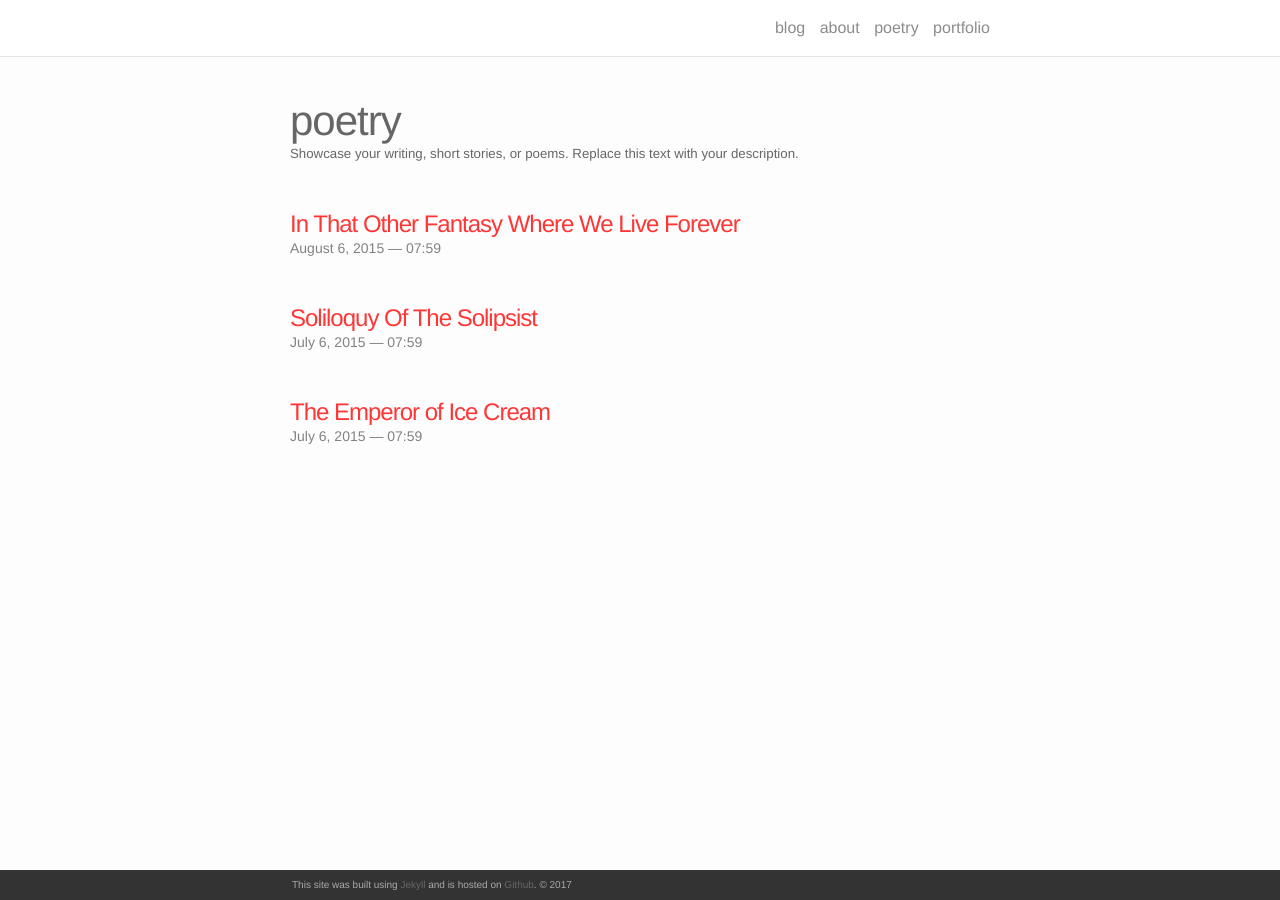
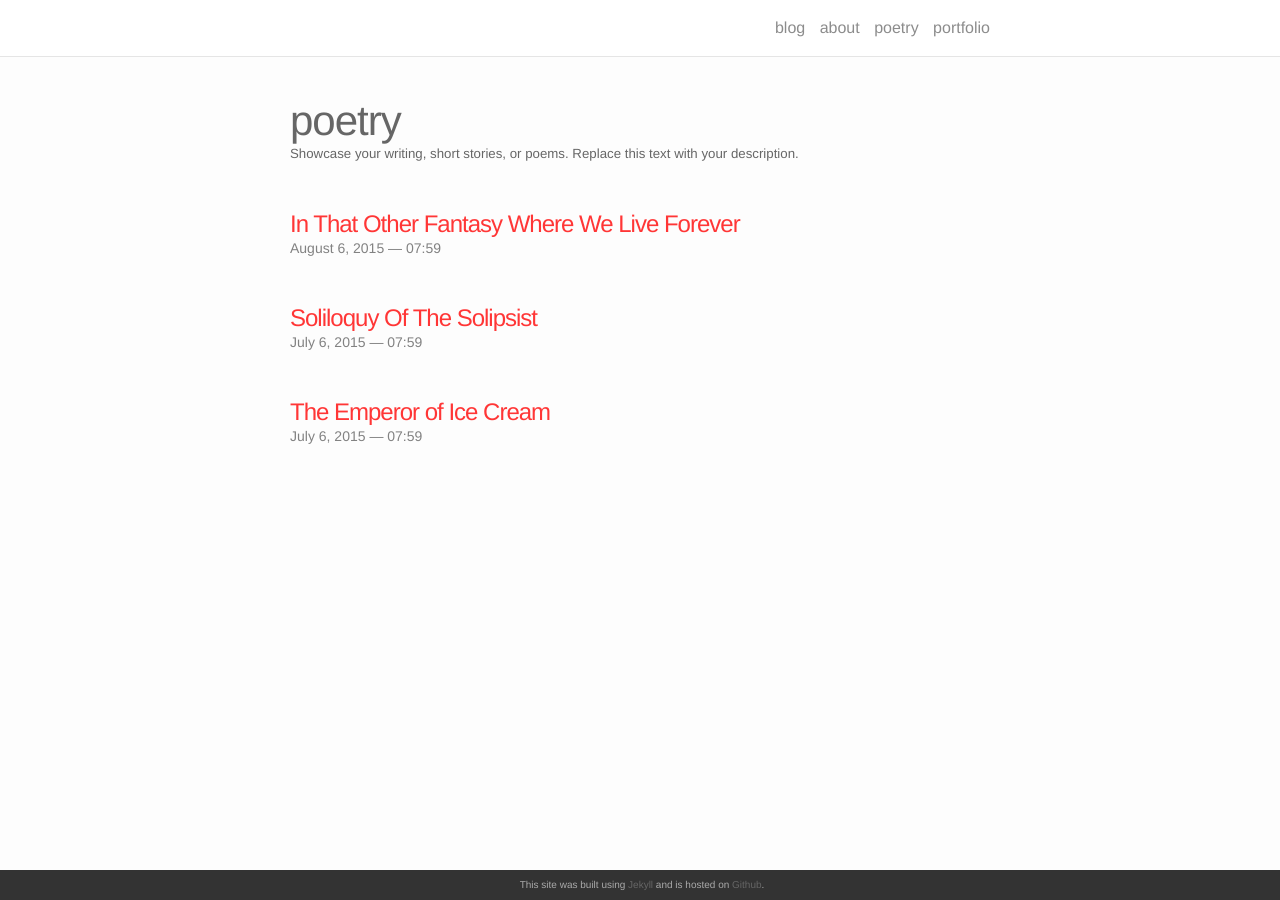
Before and after one commit to farpras/blog, a Jekyll site: the page built from poetry.md, in a window 1280 px wide. Built offline with Jekyll 4.4.1, drawn with Linux system fonts in a browser that asks for light colours; nearby versions of some CDN libraries.

Commit message:
Edit footer

```diff
--- a/_includes/footer.html
+++ b/_includes/footer.html
@@ -1,7 +1,7 @@
 <footer class="site-footer">
 
   <div class="wrapper">
-  	<p>This site was built using <a href="http://jekyllrb.com" target="_blank">Jekyll</a> and is hosted on <a href="https://github.com" target="_blank">Github</a>. &#169; 2017</p>
+  	<p align="center">This site was built using <a href="http://jekyllrb.com" target="_blank">Jekyll</a> and is hosted on <a href="https://github.com" target="_blank">Github</a>.<br/>&#169; 2017</p>
   </div>
 
 </footer>
```
